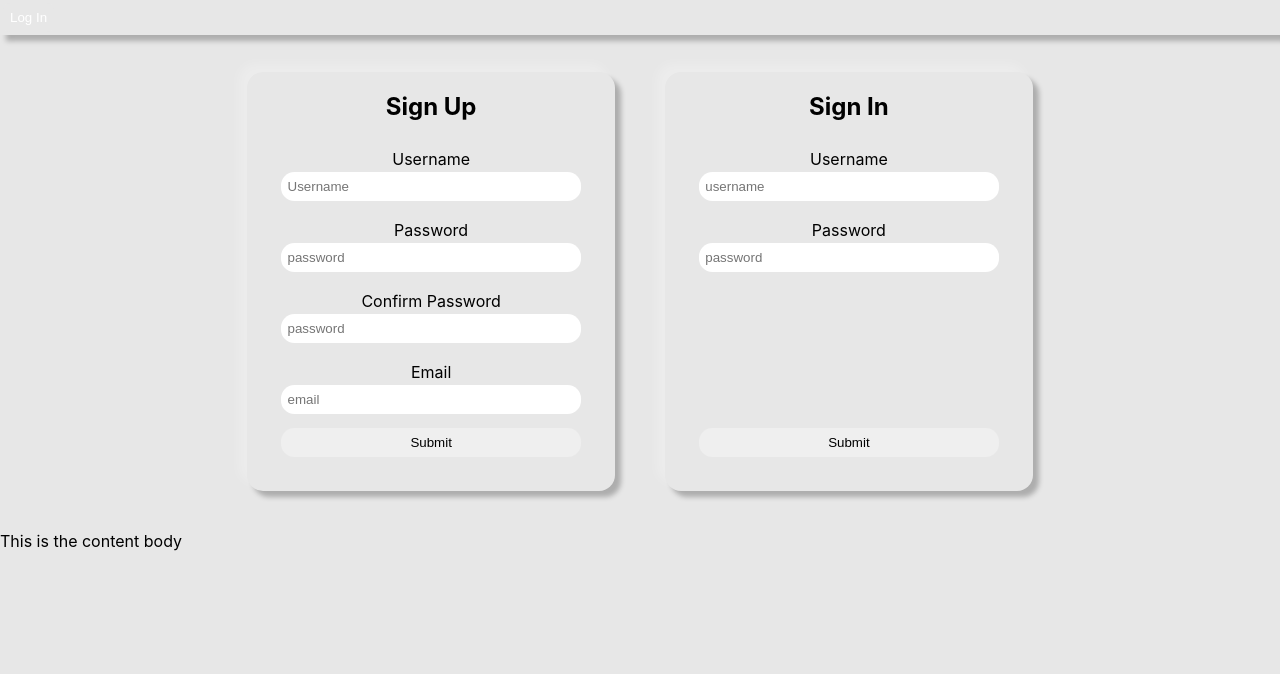
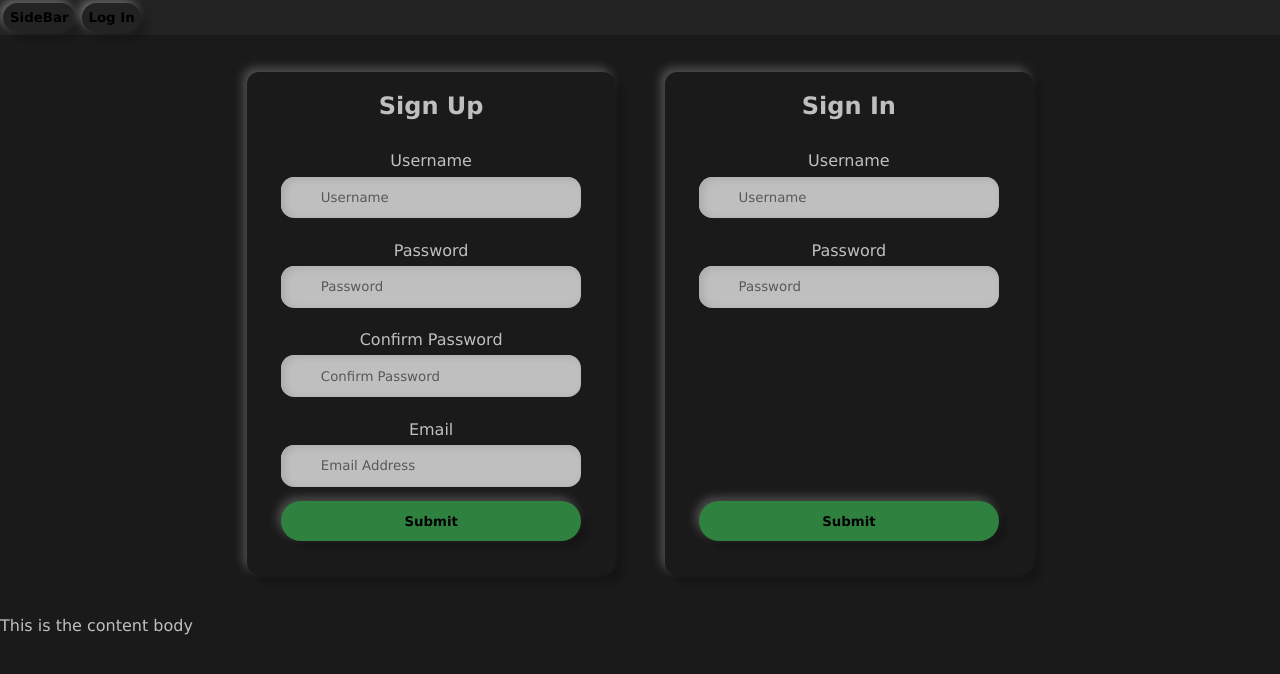
Before and after one commit to MS-Izoku/documentor-react, a React (Create React App) app: page /create-account in a window 1280 px wide. Shown: the top 674 px of the page. Built offline with nearby package versions, Linux system fonts and the light colour scheme.

Commit message:
seperating out css into seperate files, will likely start using sass or less at some point in the near future

```diff
--- a/src/App.css
+++ b/src/App.css
@@ -1,24 +1,4 @@
-* {
-    --background-color: rgb(231, 231, 231);
-    --font-color: rgb(0, 0, 0);
-    /*#region Nu Variables */
-    --nu-text: rgb(255, 255, 255);
-    --nu-shadow-spread: 5px;
-    --nu-shadow-v: 6px;
-    --nu-shadow-h: 6px;
-    --nu-shadow-color: rgba(0, 0, 0, 0.25);
-    --nu-highlight-color: rgba(255, 255, 255, 0.25);
-    --nu-shadow: var(--nu-shadow-h) var(--nu-shadow-v) var(--nu-shadow-spread) 0 var(--nu-shadow-color), -8px -8px 12px 0 var(--nu-highlight-color);
-    --nu-indent: var(--nu-shadow-h) var(--nu-shadow-v) var(--nu-shadow-spread) 0 var(--nu-shadow-color) inset, -8px -8px 12px 0 var(--nu-highlight-color) inset;
-    /*#endregion */
-}
-
-body {
-    background-color: var(--background-color);
-}
-
 #page-header {
-    box-shadow: var(--nu-shadow);
     display: flex;
 }
 
@@ -87,83 +67,6 @@ body {
 
 /*#region Nu */
 
-.nu-button {
-    background: var(--background-color);
-    border-radius: 0.5em;
-    color: var(--nu-text);
-    border: none;
-}
 
-.nu-form {
-    background: var(--background-color);
-    border-radius: 2em;
-    padding: 2%;
-    color: var(--nu-text);
-    border: none;
-    box-shadow: var(--nu-shadow);
-}
-
-.nu-input {
-    background: white;
-    border-radius: 3em;
-    padding: 3%;
-    color: black;
-    border: none;
-    margin: 3%;
-}
-
-button , input{
-  border: none;
-  border-radius: 1em;
-  padding: 0.5em;
-  margin: 0.25em;
-}
-
-input[type="submit"]{
-  width: 100%;
-  transition: background 0.25s;
-}
-
-input[type="submit"]:hover , button:hover{
-  transition: background 0.25s;
-  background: red;
-}
-
-form{
-  display: flex;
-  flex-direction: column;
-  min-width: 25%;
-  box-shadow: var(--nu-shadow);
-  border-radius: 1em;
-  padding: 2.5%;
-  padding-top: 0;
-  margin: 2%;
-}
-
-form header {
-  display: flex;
-  justify-content: center;
-}
-
-form footer{
-  margin-top: auto;
-  display: flex;
-  justify-content: center;
-}
-
-form div{
-  --margin-v: 0.5em;
-  background: rgba(0 , 0 , 0 , 0);
-  display: flex;
-  flex-direction: column;
-  text-align: center;
-  margin: var(--margin-v) 0 var(--margin-v) 0;
-  transition: background;
-}
-
-form div:hover{
-  background: var(--nu-shadow-color);
-  transition: background;
-}
 
 /*#endregion */
--- a/src/App.js
+++ b/src/App.js
@@ -3,7 +3,9 @@ import { BrowserRouter as Router, Route } from "react-router-dom";
 import AppHeader from "./Containers/AppHeader";
 import { baseURL } from "./services/asyncHelper";
 import LoginModal from "./Containers/LoginModal";
-import "./App.css";
+import Sidebar from './Components/Sidebar'
+//import "./App.css";
+import './css/Neumorphic.css'
 
 //#region Pages
 import CreateAccountPage from "./Pages/CreateAccountPage";
@@ -19,6 +21,7 @@ class App extends Component {
     },
     loggedIn: window.localStorage.token !== undefined,
     loginModalActive: false,
+    sidebarActive: false
   };
 
   logIn = (userObj) => {
@@ -38,6 +41,11 @@ class App extends Component {
   toggleLoginModal = () => {
     this.setState({ loginModalActive: !this.state.loginModalActive });
   };
+
+  toggleSidebar = () =>{
+    console.log("oi")
+    this.setState({sidebarActive: !this.state.sidebarActive})
+  }
 
   componentDidMount() {
     if (localStorage.token)
@@ -66,7 +74,9 @@ class App extends Component {
           login={this.logIn}
           logOut={this.logOut}
           toggleLoginModal={this.toggleLoginModal}
+          toggleSidebar={this.toggleSidebar}
         />
+        <Sidebar toggled={this.state.sidebarActive}/>
         <LoginModal
           login={this.login}
           toggleLoginModal={this.toggleLoginModal}
--- /dev/null
+++ b/src/Components/Sidebar.js
@@ -0,0 +1,34 @@
+import React, { Component } from "react";
+import { Link } from "react-router-dom";
+
+export default class SideBar extends Component {
+    constructor(){
+        super()
+        this.state={
+            toggled: false
+        }
+    }
+  render() {
+    return (
+      <div className="page-overlay">
+        <aside className={this.props.toggled ? "" : "hidden"}>
+          SIDE BAR
+          <ul>
+            <li>
+              <Link to="/home">Home</Link>
+            </li>
+            <li>
+              <Link to="/projects">Projects</Link>
+            </li>
+            <li>
+              <Link to="/resources">Resources</Link>
+            </li>
+            <li>
+              <Link to="/forums">Forums</Link>
+            </li>
+          </ul>
+        </aside>
+      </div>
+    );
+  }
+}
--- a/src/Containers/AppHeader.js
+++ b/src/Containers/AppHeader.js
@@ -12,6 +12,7 @@ export default class AppHeader extends Component {
   render() {
     return (
       <header id="page-header">
+        <button onClick={this.props.toggleSidebar}>SideBar</button>
         <UserArea
           user={this.props.user}
           logOut={this.props.logOut}
--- a/src/Containers/CreateAccountForm.js
+++ b/src/Containers/CreateAccountForm.js
@@ -86,7 +86,7 @@ export default class CreateAccountForm extends Component {
             name="password"
             type="password"
             autoComplete="new-password"
-            placeholder="password"
+            placeholder="Password"
           />
         </div>
 
@@ -99,7 +99,7 @@ export default class CreateAccountForm extends Component {
           <input
             name="passwordConfirmation"
             type="password"
-            placeholder="password"
+            placeholder="Confirm Password"
           />
         </div>
         {this.state.errors.passwordConfirmationError === null
@@ -112,7 +112,7 @@ export default class CreateAccountForm extends Component {
             name="email"
             type="text"
             autoComplete="email"
-            placeholder="email"
+            placeholder="Email Address"
           />
         </div>
         {this.state.errors.emailError === null
--- a/src/Containers/LoginForm.js
+++ b/src/Containers/LoginForm.js
@@ -18,7 +18,7 @@ export default class LoginForm extends Component {
             name="username"
             type="text"
             onChange={this.handleChange}
-            placeholder="username"
+            placeholder="Username"
           />
         </div>
         <div>
@@ -27,7 +27,7 @@ export default class LoginForm extends Component {
             name="password"
             type="password"
             onChange={this.handleChange}
-            placeholder="password"
+            placeholder="Password"
           />
         </div>
 
--- /dev/null
+++ b/src/css/Neumorphic.css
@@ -0,0 +1,164 @@
+* {
+    font-family: 'Lucida Sans', 'Lucida Sans Regular', 'Lucida Grande', 'Lucida Sans Unicode', Geneva, Verdana, sans-serif;
+    --background-color: rgb(35, 35, 35);
+    --primary-font-color: rgba(255, 255, 255, 1);
+    --submit: rgb(63, 172, 85);
+    /*#region Shadow Properties (Outset)*/
+    /* In order of exection */
+    --outset-shadow-offset-x: 0.5em;
+    --outset-shadow-offset-y: 0.5em;
+    --outset-shadow-spread: 0px;
+    --outset-shadow-blur: 10px;
+    --outset-shadow-color: rgba(0, 0, 0, 0.25);
+    /* Output */
+    --outset-shadow: var(--outset-shadow-offset-x) var(--outset-shadow-offset-y) var(--outset-shadow-blur) var(--outset-shadow-spread) var(--outset-shadow-color);
+    --outset-shadow-reverse: calc(var(--outset-shadow-offset-x * -1)) calc(var(--outset-shadow-offset-y)) var(--outset-shadow-blur) var(--outset-shadow-spread) var(--outset-shadow-color);
+    /*#endregion*/
+    /*#region Highlight Properties (Outset)*/
+    /* In order of exection */
+    --outset-highlight-offset-x: -0.25em;
+    --outset-highlight-offset-y: -0.275em;
+    --outset-highlight-spread: 0px;
+    --outset-highlight-blur: 10px;
+    --outset-highlight-color: rgba(255, 255, 255, 0.313);
+    /* Output */
+    --outset-highlight-reverse: calc(var(--outset-highlight-offset-x) * -1) calc(var(--outset-highlight-offset-y * -1)) var(--outset-highlight-blur) var(--outset-highlight-color) var(--outset-highlight-spread);
+    --outset-highlight: var(--outset-highlight-offset-x) var(--outset-highlight-offset-y) var(--outset-highlight-blur) var(--outset-highlight-spread) var(--outset-highlight-color);
+    /*#endregion*/
+    /*#region Shadow Properties (INSET)*/
+    /* In order of exection */
+    --inset-shadow-offset-x: 0.25em;
+    --inset-shadow-offset-y: 0.1em;
+    --inset-shadow-spread: 0px;
+    --inset-shadow-blur: 10px;
+    --inset-shadow-color: rgba(0, 0, 0, 0.122);
+    /* Output */
+    --inset-shadow: var(--inset-shadow-offset-x) var(--inset-shadow-offset-y) var(--inset-shadow-blur) var(--inset-shadow-spread) var(--inset-shadow-color) inset;
+
+    /*#endregion*/
+    /*#region Highlight Properties (INSET)*/
+    /* In order of exection */
+    --inset-highlight-offset-x: 0.5em;
+    --inset-highlight-offset-y: 0.5em;
+    --inset-highlight-spread: 0px;
+    --inset-highlight-blur: 5px;
+    --inset-highlight-color: rgb(255, 255, 255);
+    /* Output */
+    --inset-highlight: var(--inset-highlight-offset-x) var(--inset-highlight-offset-y) var(--inset-highlight-blur) var(--inset-highlight-spread) var(--inset-highlight-color) inset;
+
+    /*#endregion*/
+    /*#region Outputs*/
+    --outset-box-shadow: var(--outset-shadow), var(--outset-highlight);
+    --outset-box-shadow-reverse: var(--outset-box-shadow-reverse) , var(--outset-highlight-reverse);
+    --inset-box-shadow: var(--inset-shadow), var(--inset-highlight);
+    /*#endregion */
+}
+
+body {
+    background: var(--background-color);
+    color: var(--primary-font-color);
+}
+
+.neu-container {
+    box-shadow: var(--outset-box-shadow);
+}
+
+.neu-container-inset{
+    box-shadow: var(--inset-box-shadow);
+}
+
+.logo{
+    border-radius: 50%;
+    box-shadow: var(--outset-box-shadow);
+}
+
+button,
+input {
+    padding: 0.5em;
+    margin: 0.25em;
+}
+
+input[type="text"],
+input[type="password"] {
+    padding: 1em;
+    padding-left: 3em;
+    padding-right: 3em;
+    border-radius: 1em;
+    border: none;
+    box-shadow: var(--inset-box-shadow);
+}
+
+input[type="text"]:focus , input[type="password"]:focus{
+    outline: none;
+}
+
+label {
+    margin-top: 1%;
+    margin-bottom: 1%;
+}
+
+input[type="submit"],
+button {
+    border: none;
+    border-radius: 3em;
+    font-weight: bold;
+    background: inherit;
+    box-shadow: var(--outset-box-shadow);
+    transition: box-shadow 0.15s, background 0.15s;
+}
+
+input[type="submit"]:hover,
+button:hover {
+    background: rgba(255, 255, 255, 1);
+    box-shadow: var(--outset-box-shadow-reverse);
+    transition: box-shadow 0.15s , background 0.15s;
+}
+
+input[type="submit"] {
+    width: 100%;
+    background: var(--submit);
+    min-height: 3em;
+    box-shadow: var(--outset-shadow), var(--outset-highlight);
+}
+
+form {
+    display: flex;
+    flex-direction: column;
+    min-width: 25%;
+    border-radius: 0.75em;
+    padding: 2.5%;
+    padding-top: 0;
+    margin: 2%;
+    box-shadow: var(--outset-box-shadow);
+}
+
+form header {
+    display: flex;
+    justify-content: center;
+}
+
+form footer {
+    margin-top: auto;
+    display: flex;
+    justify-content: center;
+}
+
+form div {
+    --margin-v: 0.5em;
+    display: flex;
+    flex-direction: column;
+    text-align: center;
+    margin: var(--margin-v) 0 var(--margin-v) 0;
+}
+
+aside{
+    background: red;
+    position: absolute;
+    min-height: 100%;
+    height: 100%;
+    width: 256px;
+}
+
+aside.hidden{
+    display: none;
+}
--- a/src/index.js
+++ b/src/index.js
@@ -2,6 +2,7 @@ import React from 'react';
 import ReactDOM from 'react-dom';
 import './index.css';
 import './App.css'
+import './css/Neumorphic.css'
 import App from './App';
 import * as serviceWorker from './serviceWorker';
 
```
